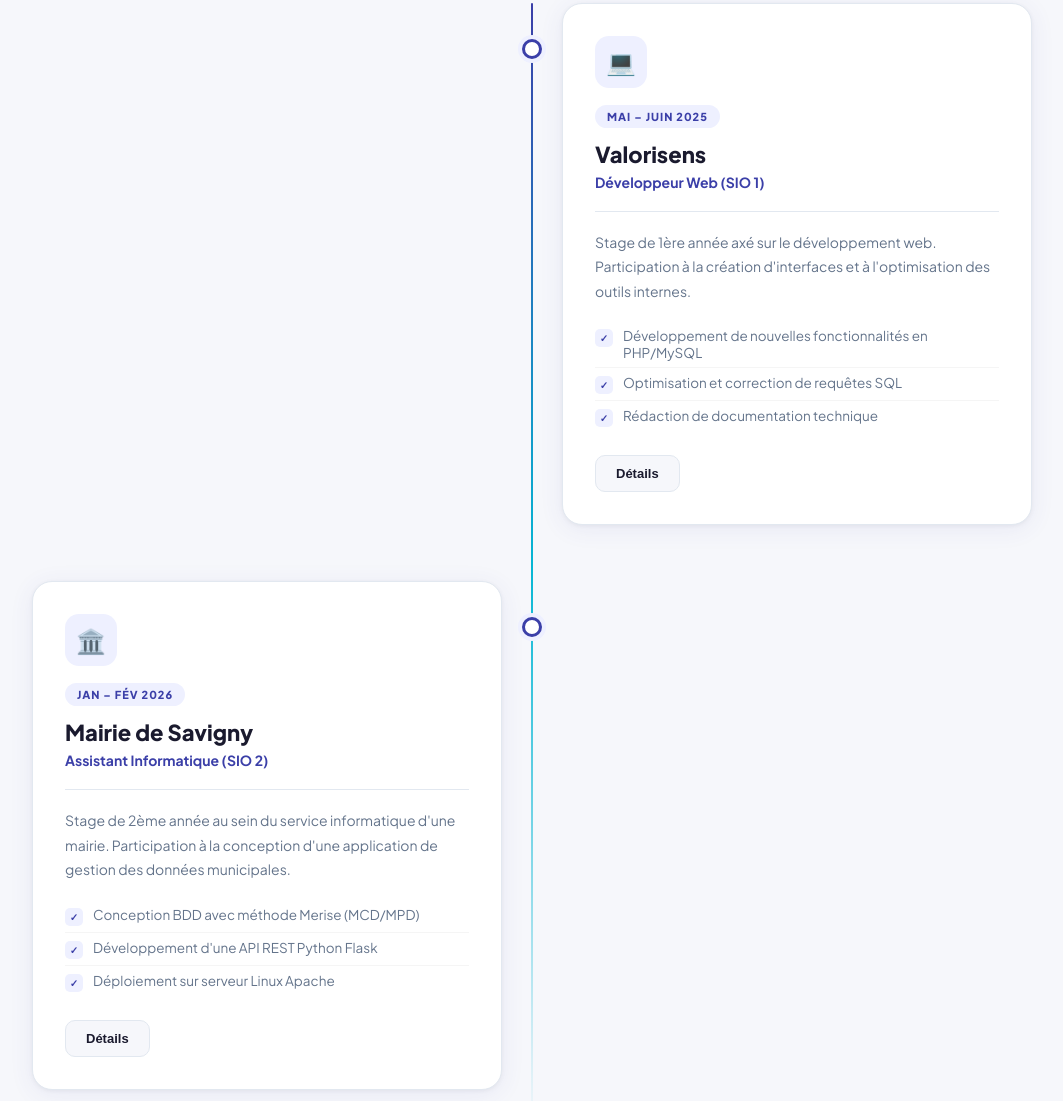
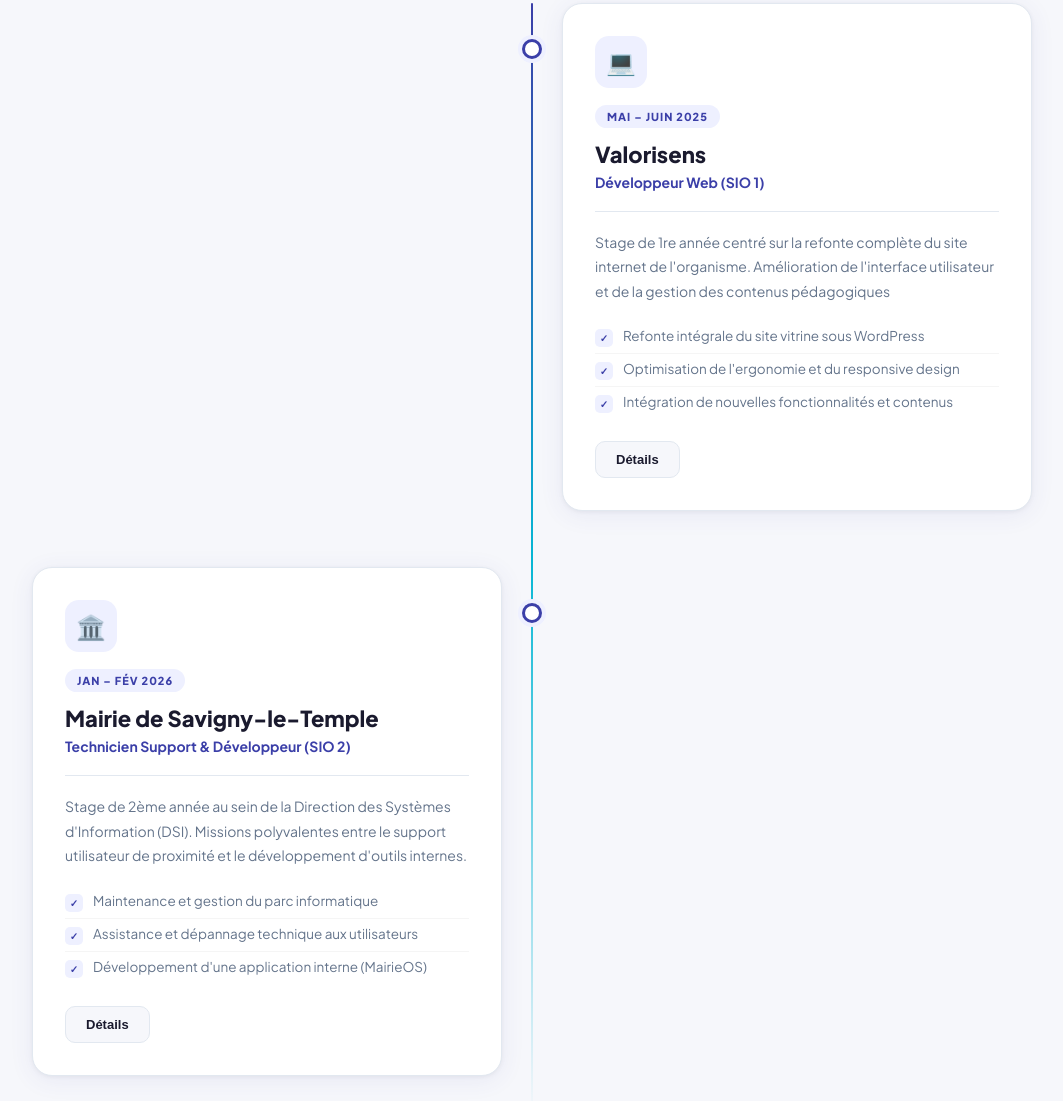
Before and after one commit to Alexandre-creator-s/test, a plain HTML site: page stage.html in a window 1280 px wide. Shown: the part 666-1767 px from the top of the page, without its empty margins (108-1171 px from the left). Drawn offline with Linux system fonts and the light colour scheme.

Commit message:
Update stage.html

```diff
--- a/stage.html
+++ b/stage.html
@@ -335,7 +335,7 @@
   <p class="page-sub">Détail des missions réalisées durant mon parcours en BTS SIO.</p>
   <div class="stats-row">
     <div class="stat-item"><div class="stat-num">2</div><div class="stat-lbl">Stages effectués</div></div>
-    <div class="stat-item"><div class="stat-num">14</div><div class="stat-lbl">Semaines de stage</div></div>
+    <div class="stat-item"><div class="stat-num">11</div><div class="stat-lbl">Semaines de stage</div></div>
     <div class="stat-item"><div class="stat-num">10+</div><div class="stat-lbl">Missions réalisées</div></div>
   </div>
 </header>
@@ -357,11 +357,11 @@
           <h3 class="tla-company">Valorisens</h3>
           <p class="tla-role">Développeur Web (SIO 1)</p>
           <div class="tla-divider"></div>
-          <p class="tla-desc">Stage de 1ère année axé sur le développement web. Participation à la création d'interfaces et à l'optimisation des outils internes.</p>
+          <p class="tla-desc">Stage de 1re année centré sur la refonte complète du site internet de l'organisme. Amélioration de l'interface utilisateur et de la gestion des contenus pédagogiques</p>
           <ul class="tla-tasks">
-            <li class="tla-task"><div class="tla-task-check">✓</div>Développement de nouvelles fonctionnalités en PHP/MySQL</li>
-            <li class="tla-task"><div class="tla-task-check">✓</div>Optimisation et correction de requêtes SQL</li>
-            <li class="tla-task"><div class="tla-task-check">✓</div>Rédaction de documentation technique</li>
+            <li class="tla-task"><div class="tla-task-check">✓</div>Refonte intégrale du site vitrine sous WordPress</li>
+            <li class="tla-task"><div class="tla-task-check">✓</div>Optimisation de l'ergonomie et du responsive design</li>
+            <li class="tla-task"><div class="tla-task-check">✓</div>Intégration de nouvelles fonctionnalités et contenus</li>
           </ul>
           <button class="detail-btn" onclick="openModal('valorisens')">Détails</button>
         </div>
@@ -372,14 +372,14 @@
         <div class="tla-card" data-modal="mairie">
           <div class="tla-card-icon">🏛️</div>
           <span class="tla-period">JAN – FÉV 2026</span>
-          <h3 class="tla-company">Mairie de Savigny</h3>
-          <p class="tla-role">Assistant Informatique (SIO 2)</p>
+          <h3 class="tla-company">Mairie de Savigny-le-Temple</h3>
+          <p class="tla-role">Technicien Support & Développeur (SIO 2)</p>
           <div class="tla-divider"></div>
-          <p class="tla-desc">Stage de 2ème année au sein du service informatique d'une mairie. Participation à la conception d'une application de gestion des données municipales.</p>
+          <p class="tla-desc">Stage de 2ème année au sein de la Direction des Systèmes d'Information (DSI). Missions polyvalentes entre le support utilisateur de proximité et le développement d'outils internes.</p>
           <ul class="tla-tasks">
-            <li class="tla-task"><div class="tla-task-check">✓</div>Conception BDD avec méthode Merise (MCD/MPD)</li>
-            <li class="tla-task"><div class="tla-task-check">✓</div>Développement d'une API REST Python Flask</li>
-            <li class="tla-task"><div class="tla-task-check">✓</div>Déploiement sur serveur Linux Apache</li>
+            <li class="tla-task"><div class="tla-task-check">✓</div>Maintenance et gestion du parc informatique</li>
+            <li class="tla-task"><div class="tla-task-check">✓</div>Assistance et dépannage technique aux utilisateurs</li>
+            <li class="tla-task"><div class="tla-task-check">✓</div>Développement d'une application interne (MairieOS)</li>
           </ul>
           <button class="detail-btn" onclick="openModal('mairie')">Détails</button>
         </div>
@@ -458,30 +458,29 @@
   valorisens: {
     icon: '💻', period: 'MAI – JUIN 2025',
     title: 'Valorisens', role: 'Développeur Web — Stage SIO 1ère année',
-    desc: 'Stage de 6 semaines au sein de Valorisens. J\'ai participé activement au développement d\'outils internes et d\'interfaces web. Ce stage m\'a permis de mettre en pratique mes connaissances en PHP, MySQL et JavaScript dans un contexte professionnel réel.',
-    chips: ['PHP', 'MySQL', 'JavaScript', 'HTML/CSS', 'Bootstrap', 'Git'],
+    desc: 'Stage de 6 semaines au sein d\'un organisme spécialisé dans l\'approche sensorielle. Ma mission principale était de moderniser la plateforme web pour faciliter la gestion interne et l\'accès aux formations.',
+    chips: ['WordPress', 'Elementor Pro', 'JetPlugins', 'Environnement de test (Pré-production)'],
     missions: [
-      'Développement de nouvelles fonctionnalités sur l\'intranet de l\'entreprise',
-      'Optimisation et correction de requêtes SQL pour améliorer les performances',
-      'Création d\'une interface de gestion des congés en PHP/MySQL',
-      'Participation aux réunions d\'équipe et daily stand-up AGILE',
-      'Rédaction de la documentation technique des fonctionnalités développées',
-      'Corrections de bugs et tests unitaires sur les modules existants'
+      'Refonte complète du site internet avec WordPress et Elementor',
+      'Création de pages spécifiques (Accueil, Contact, Formations)',
+      'Optimisation de l\'affichage sur tablettes et smartphones (Responsive)',
+      'Correction de bugs d\'affichage et de navigation',
+      'Validation des modifications sur un site de test avant mise en ligne',
+      'Participation aux réunions d\'avancement et de suivi de projet'
     ]
   },
   mairie: {
     icon: '🏛️', period: 'JAN – FÉV 2026',
-    title: 'Mairie de Savigny', role: 'Assistant Informatique — Stage SIO 2ème année',
-    desc: 'Stage de 8 semaines au service informatique de la Mairie de Savigny. Mission principale : concevoir et développer une application de gestion des données municipales de A à Z, en autonomie sous la supervision du responsable IT.',
-    chips: ['Python', 'Flask', 'MySQL', 'React.js', 'Chart.js', 'Linux', 'Apache', 'Merise'],
+    title: 'Mairie de Savigny-le-Temple', role: 'Technicien Support & Développeur — Stage SIO 2ème année',
+    desc: 'Immersion au cœur du service informatique d\'une collectivité territoriale. J\'ai assuré le maintien en condition opérationnelle du parc informatique tout en développant une interface centralisée pour optimiser le travail quotidien des agents de la DSI.',
+    chips: ['GLPI (Ticketing)', 'Active Directory', 'HTML/CSS/JS (MairieOS)'],
     missions: [
-      'Analyse des besoins avec les équipes métiers de la mairie',
-      'Conception de la base de données avec la méthode Merise (MCD/MPD)',
-      'Développement d\'une API REST en Python Flask',
-      'Intégration du frontend en React.js avec graphiques interactifs (Chart.js)',
-      'Déploiement de l\'application sur un serveur Linux (Apache)',
-      'Formation des agents municipaux à l\'utilisation de l\'outil',
-      'Rédaction du guide utilisateur et de la documentation technique'
+      'Assistance technique et support aux agents de la mairie',
+      'Préparation et déploiement de postes informatiques (Masterisation)',
+      'Gestion des incidents et des demandes via l\'outil GLPI',
+      'Développement de l\'application "MairieOS" (Portail d\'outils DSI)',
+      'Maintenance matérielle (Remplacement d\'écrans, claviers, composants)',
+      'Brassage réseau et brassage de prises RJ45 en armoire technique'
     ]
   }
 };
```
